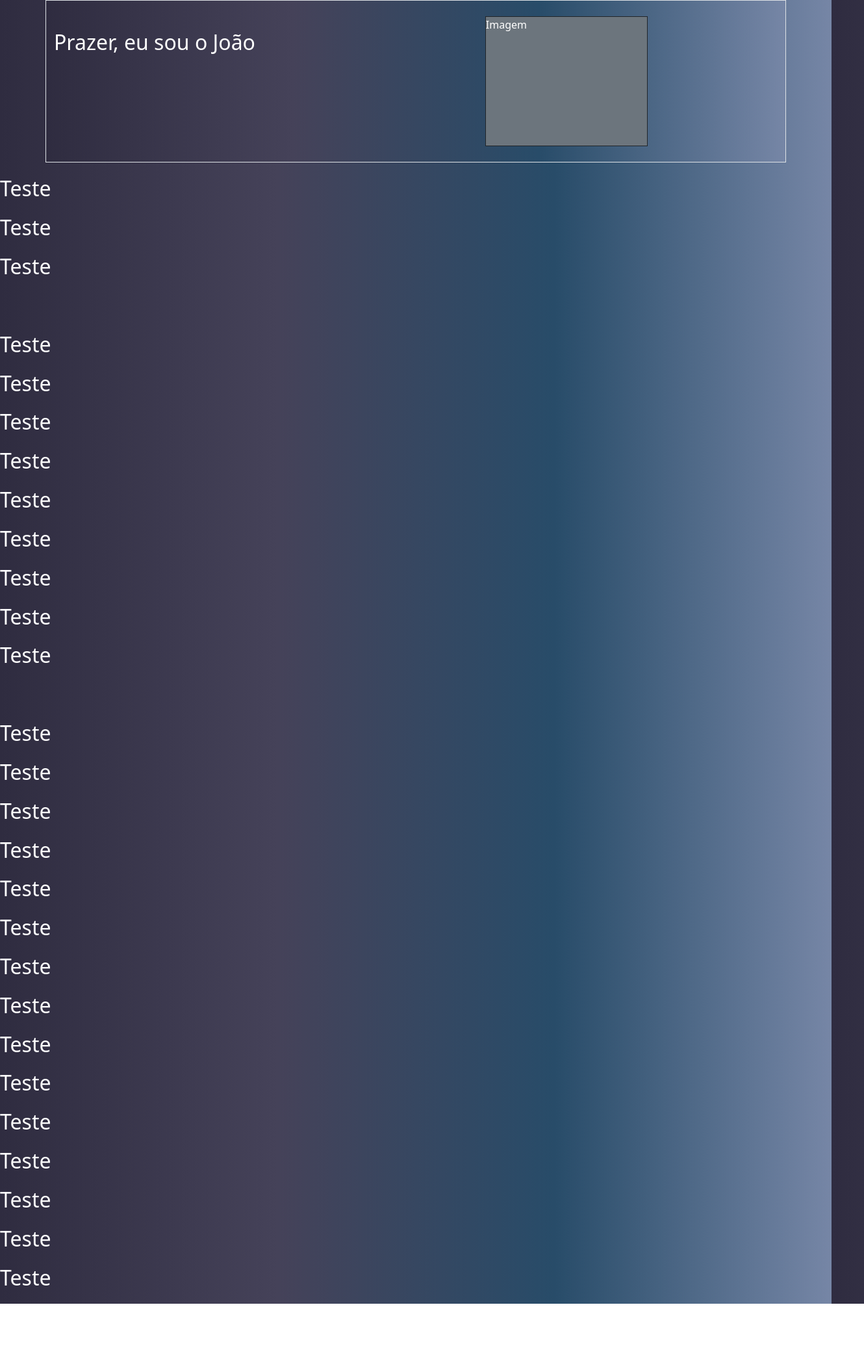
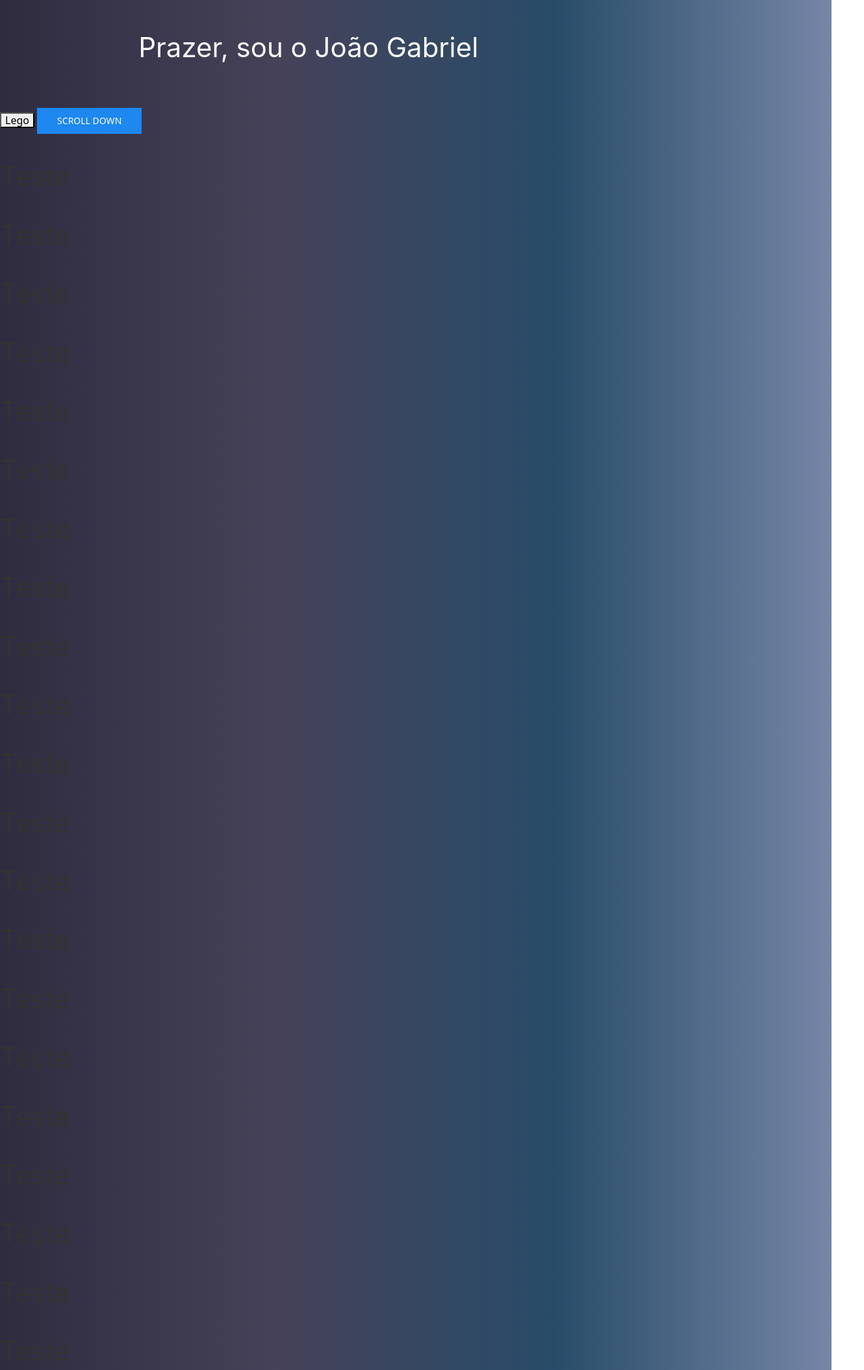
Before and after one commit to jgabrielfdc/Portifolio, a plain HTML site: page portifolio.html in a window 1280 px wide. Shown: the top 2108 px of the page at 65% size, 1330 px wide, since content can reach past the window. Before the commit the page ends 2006 px from the top, so only its background shows below. Drawn offline with nearby package versions, Linux system fonts and the light colour scheme.

Commit message:
-Adição da Biblioteca UIKit

```diff
--- a/portifolio.html
+++ b/portifolio.html
@@ -5,11 +5,17 @@
     <meta charset="UTF-8">
     <meta name="viewport" content="width=device-width, initial-scale=1.0">
     <!-- Links Estilos CSS -->
-    <link href="https://cdn.jsdelivr.net/npm/bootstrap@5.3.3/dist/css/bootstrap.min.css" rel="stylesheet" integrity="sha384-QWTKZyjpPEjISv5WaRU9OFeRpok6YctnYmDr5pNlyT2bRjXh0JMhjY6hW+ALEwIH" crossorigin="anonymous">
+    <link href="https://cdn.jsdelivr.net/npm/bootstrap@5.3.3/dist/css/bootstrap.min.css" rel="stylesheet"
+        integrity="sha384-QWTKZyjpPEjISv5WaRU9OFeRpok6YctnYmDr5pNlyT2bRjXh0JMhjY6hW+ALEwIH" crossorigin="anonymous">
     <link rel="stylesheet" href="style.css">
-    <link rel="stylesheet" href="https://cdnjs.cloudflare.com/ajax/libs/normalize/8.0.1/normalize.css" integrity="sha512-oHDEc8Xed4hiW6CxD7qjbnI+B07vDdX7hEPTvn9pSZO1bcRqHp8mj9pyr+8RVC2GmtEfI2Bi9Ke9Ass0as+zpg==" crossorigin="anonymous" referrerpolicy="no-referrer" />
+    <link rel="stylesheet" href="https://cdnjs.cloudflare.com/ajax/libs/normalize/8.0.1/normalize.css"
+        integrity="sha512-oHDEc8Xed4hiW6CxD7qjbnI+B07vDdX7hEPTvn9pSZO1bcRqHp8mj9pyr+8RVC2GmtEfI2Bi9Ke9Ass0as+zpg=="
+        crossorigin="anonymous" referrerpolicy="no-referrer" />
     <!-- Script jQuery -->
     <script src="https://code.jquery.com/jquery-3.7.1.min.js" crossorigin="anonymous"></script>
+    <!-- UIkit CSS -->
+    <link rel="stylesheet" href="https://cdn.jsdelivr.net/npm/uikit@3.21.16/dist/css/uikit.min.css" />
+
 
     <script src="script.js"></script>
 
@@ -18,33 +24,19 @@
 
 <body class="bg-ocean">
 
-    <!-- Seção de conteúdo que terá o efeito de fade e animação -->
-    <section class="container border bg-ocean h-75 fade-right" id="intro">
-        <div class="row flex-wrap justify-content-center py-4">
-            <div class="col-md-7">
-                <h1>Prazer, eu sou o João</h1>
-            </div>
-            <div class="col-md-5">
-                <div style="width:250px; height:200px;" class="bg-secondary border border-dark">Imagem</div>
-            </div>
+
+    <section id="sobre_mim">
+        <div tabindex="0" class="d-flex justify-content-around align-content-center">
+            <h1
+                class="uk-animation-fade uk-animation-slide-right uk-animation-duration-5 text-light p-5 user-select-none">
+                Prazer, sou o <span id="nome" class="w-100">João Gabriel</span></h1>
+            <div id=""></div>
         </div>
+
+        <button id="lego">Lego</button>
+
+        <a class="uk-button uk-button-primary" href="#tst" uk-scroll>Scroll down</a>
     </section>
-
-    <!-- Conteúdo adicional -->
-    <h1>Teste</h1>
-    <h1>Teste</h1>
-    <h1>Teste</h1>
-    <h1 class="fade-right">Teste</h1>
-    <h1>Teste</h1>
-    <h1>Teste</h1>
-    <h1>Teste</h1>
-    <h1>Teste</h1>
-    <h1>Teste</h1>
-    <h1>Teste</h1>
-    <h1>Teste</h1>
-    <h1>Teste</h1>
-    <h1>Teste</h1>
-    <h1 class="fade-right">Teste</h1>
     <h1>Teste</h1>
     <h1>Teste</h1>
     <h1>Teste</h1>
@@ -60,11 +52,47 @@
     <h1>Teste</h1>
     <h1>Teste</h1>
     <h1>Teste</h1>
+    <h1>Teste</h1>
+    <h1>Teste</h1>
+    <h1>Teste</h1>
+    <h1>Teste</h1>
+    <h1>Teste</h1>
+    <h1>Teste</h1>
+    <h1>Teste</h1>
+    <h1>Teste</h1>
+    <h1>Teste</h1>
+    <h1>Teste</h1>
+    <h1>Teste</h1>
+    <h1>Teste</h1>
+    <h1>Teste</h1>
+    <h1>Teste</h1>
+    <h1>Teste</h1>
+    <h1>Teste</h1>
+    <h1>Teste</h1>
+    <h1>Teste</h1>
+    <h1>Teste</h1>
+    <h1>Teste</h1>
+    <h1>Teste</h1>
+    <h1>Teste</h1>
+    <h1>Teste</h1>
+    <h1>Teste</h1>
+    <h1>Teste</h1>
+    <h1>Teste</h1>
+    <h1>Teste</h1>
+    <h1 class="bg-success" id="tst">Teste</h1>
 
     <!-- Links JavaScript -->
     <script src="https://cdn.jsdelivr.net/npm/bootstrap@5.3.3/dist/js/bootstrap.bundle.min.js"
         integrity="sha384-YvpcrYf0tY3lHB60NNkmXc5s9fDVZLESaAA55NDzOxhy9GkcIdslK1eN7N6jIeHz"
         crossorigin="anonymous"></script>
+
+    <!-- UIkit JS -->
+    <script src="https://cdn.jsdelivr.net/npm/uikit@3.21.16/dist/js/uikit.min.js"></script>
+    <script src="https://cdn.jsdelivr.net/npm/uikit@3.21.16/dist/js/uikit-icons.min.js"></script>
+
+    <script src="https://code.jquery.com/ui/1.14.0/jquery-ui.js"
+    integrity="sha256-u0L8aA6Ev3bY2HI4y0CAyr9H8FRWgX4hZ9+K7C2nzdc=" crossorigin="anonymous"></script>
+
 </body>
 
 </html>
--- a/script.js
+++ b/script.js
@@ -1,6 +1,8 @@
 $(document).ready(function() {
 
-  $("#intro").ready(()=>{
-    $("#intro").addClass("visible");
-  })
+
+   $("#lego").on("click",function(){
+      $("html body *").addClass("border border-warning rounded ui-widget-content d-inline-block user-select-none")
+      $("html body *").draggable();
+   })
 });
--- a/style.css
+++ b/style.css
@@ -14,3 +14,12 @@
   opacity: 1;
   transform: translateX(0);
 }
+
+.uk-animation-duration-5{
+  animation-duration: 1s !important;
+}
+
+.text-aqua{
+  color:aqua;
+  transition:0.5s all;
+}
```
